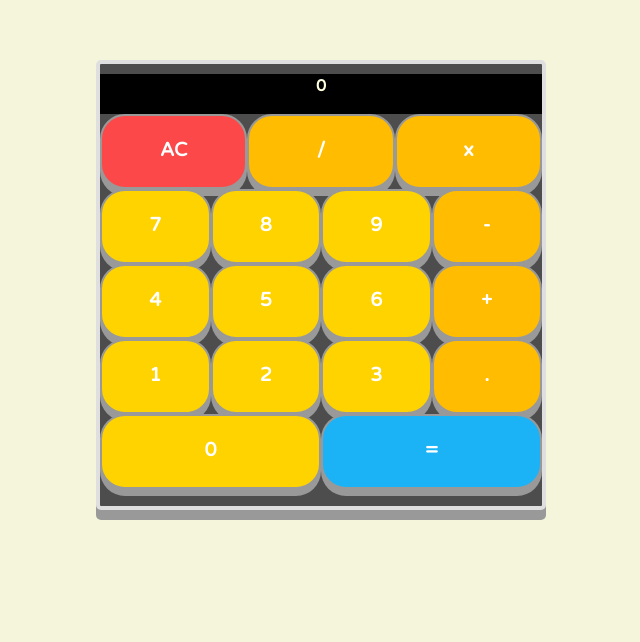
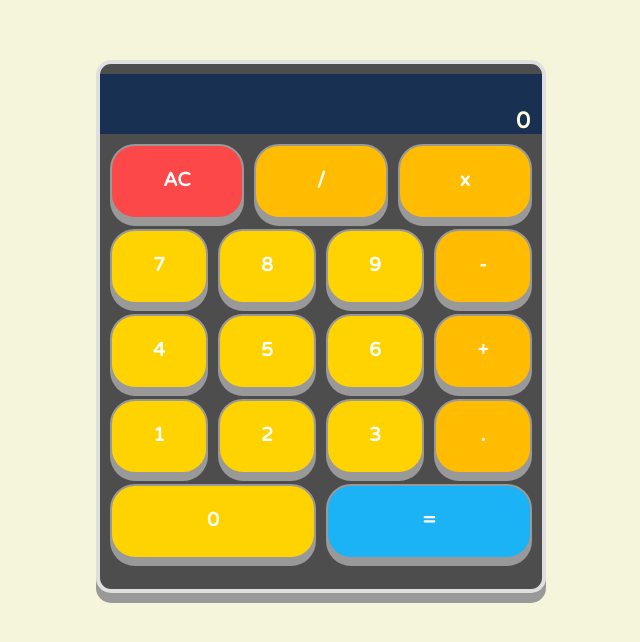
Before and after one commit to manuel12/js-calculator, a React (Create React App) app: page / in a window 1280 px wide. Shown: the part 140-782 px from the top of the page, without its empty margins (319-959 px from the left). Built offline with nearby package versions, Linux system fonts and the light colour scheme.

Commit message:
Added calculator height to fit-content. Removed commented out rules. Added text align right, bigger font size and background color to display container. Added height 50% to output and formula display. Added margin to all buttons.

```diff
--- a/src/App.css
+++ b/src/App.css
@@ -13,33 +13,36 @@
 #calculator {
   background-color: #4d4d4d;
   margin-top: 25vh;
-  height: 450px;
+  height: fit-content;
   max-width: 450px;
   border: 4px solid rgb(223, 223, 223);
-  border-radius: 5px;
 }
 
 .display-container {
-  min-height: 40px;
-  background-color: black;
-  /* border: 2px solid blue; */
+  text-align: right;
+  font-size: 1.4rem;
+  min-height: 60px;
+  background-color: #183153;
 }
 
 .formula-display {
+  height: 50%;
   color: orange;
 }
 
 .output-display {
+  height: 50%;
   color: lightyellow;
 }
 
 .button-pad-container {
+  padding: 10px 5px;
   max-height: 450px;
   max-width: 450px;
-  /* border: 2px solid red; */
 }
 
 .operation-btn {
+  margin: 10px 5px;
   font-size: 1.2rem;
   height: 75px;
   padding: 20px;
@@ -47,6 +50,7 @@
 }
 
 .clear-btn {
+  margin: 10px 5px;
   font-size: 1.2rem;
   height: 75px;
   padding: 20px;
@@ -54,6 +58,7 @@
 }
 
 .equal-btn {
+  margin: 10px 5px;
   font-size: 1.2rem;
   height: 75px;
   padding: 20px;
@@ -61,6 +66,7 @@
 }
 
 .number-btn {
+  margin: 10px 5px;
   font-size: 1.2rem;
   background-color:#ffd300;
   padding: 20px;
```
